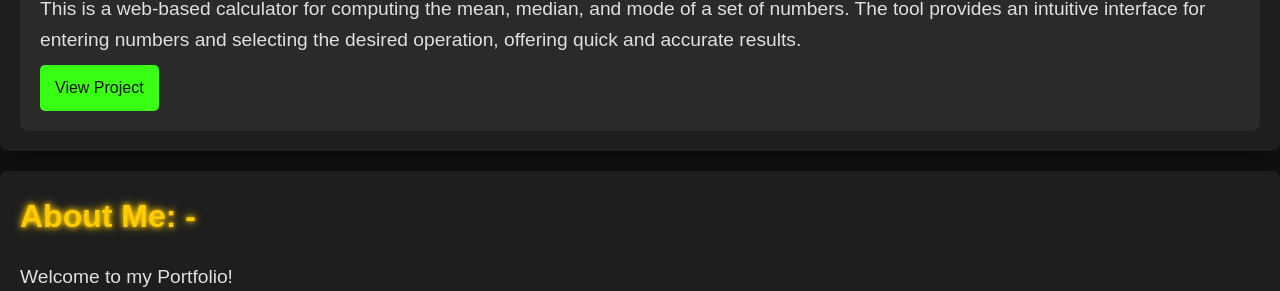
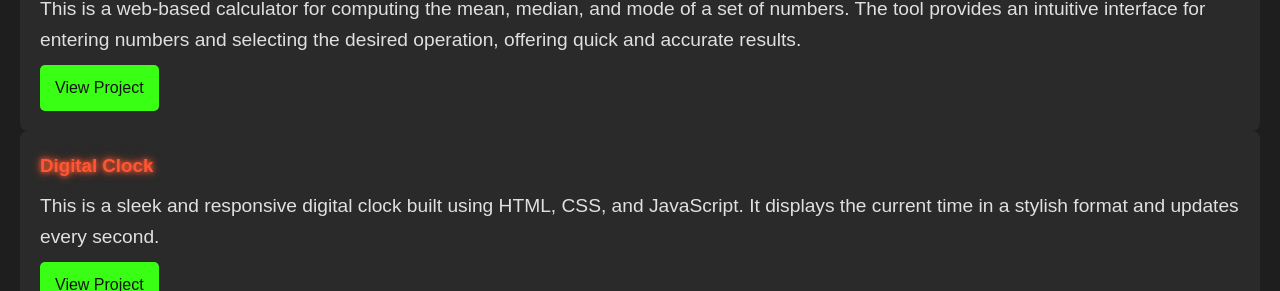
Before and after one commit to AZTechWiardry/Portfolio, a plain HTML site: page index.html in a window 1280 px wide. Shown: the part 969-1260 px from the top of the page. Drawn offline with Linux system fonts and the light colour scheme; a web font is replaced by a local one.

Commit message:
Changes made

```diff
--- a/index.html
+++ b/index.html
@@ -47,6 +47,11 @@
                 <p>This is a web-based calculator for computing the mean, median, and mode of a set of numbers. The tool provides an intuitive interface for entering numbers and selecting the desired operation, offering quick and accurate results.</p>
                 <a href="https://aztechwiardry.github.io/Mean_Median_Mode_Calculator/" target="_blank">View Project</a>
             </div>
+            <div class="project">
+                <h3>Digital Clock</h3>
+                <p>This is a sleek and responsive digital clock built using HTML, CSS, and JavaScript. It displays the current time in a stylish format and updates every second.</p>
+                <a href="https://aztechwiardry.github.io/Digital_Clock/" target="_blank">View Project</a>
+            </div>
             <!-- Add more projects as needed -->
         </section>
 
```
